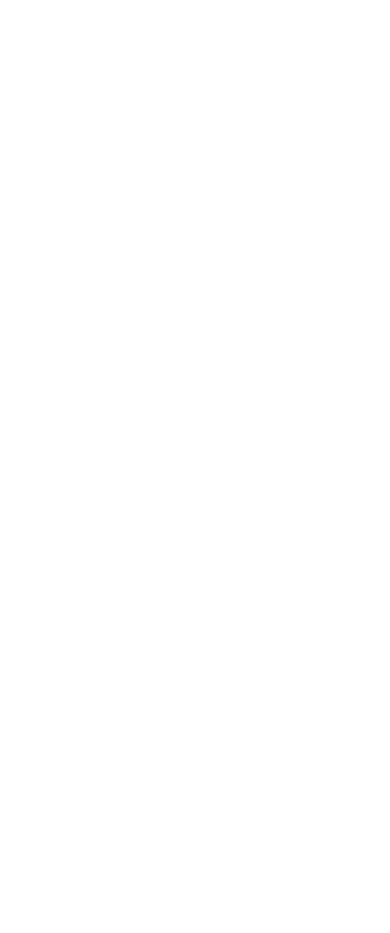
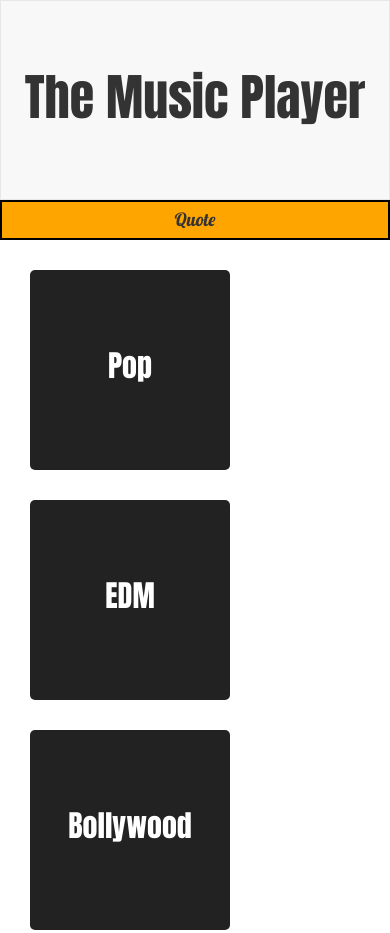
Before and after one commit to sachinmotwani99/Hacksprint_PS014_Team-Creatives, a plain HTML site: page index.html in a window 390 px wide. Shown: the top 933 px of the page. Before the commit the page ends 844 px from the top, so only its background shows below. Drawn offline with Linux system fonts and the light colour scheme.

Commit message:
Non Responsive

```diff
--- a/css/styles.css
+++ b/css/styles.css
@@ -0,0 +1,51 @@
+body{
+
+}
+#header-nav{
+	height: 200px;
+	box-shadow: 2px solid black;
+}
+#title{
+	text-align: center;
+	font-family: 'Anton', sans-serif;
+	font-size: 50px;
+	margin-top: 60px;
+}
+#quote{
+	background-color: #FFA500;
+	margin-top:-20px;
+	padding-top:5px;
+	font-family: 'Lobster', cursive;
+	height: 40px;
+	font-size: 1.3em;
+	border: 2px solid black;
+	text-align: center;
+}
+div.scrollmenu {
+  overflow: auto;
+  white-space: nowrap;
+}
+
+div.scrollmenu a {
+  display: inline-block;
+  color: white;
+  text-align: center;
+  padding: 14px;
+  text-decoration: none;
+}
+div.scrollmenu a:hover {
+  background-color: #777;
+}
+.sub-genre{
+	height: 200px;width: 200px;
+	background-color: #222;
+	color: white;
+	padding-top: 75px;
+	font-size: 30px;
+	margin-top: 30px;
+	margin-left: 30px;
+	border-radius: 5px;
+	text-align: center;
+	font-family: 'Anton', sans-serif;
+	float: left;
+}
--- a/index.html
+++ b/index.html
@@ -7,13 +7,44 @@
     <title>The Music player</title>
     <link rel="stylesheet" href="css/bootstrap.min.css">
     <link rel="stylesheet" href="css/styles.css">
+    <link href="https://fonts.googleapis.com/css2?family=Anton&display=swap" rel="stylesheet">
+    <link href="https://fonts.googleapis.com/css2?family=Lobster&display=swap" rel="stylesheet">
 </head>
 
 
-<!------------------------------body------------------------------------------------------->
+	<!-------------------------------------------------body------------------------------------------------------->
 
 
 <body>
+	<header>
+		<nav id="header-nav" class="navbar navbar-default">
+			<div id="nav-pic">
+				<p id="title">The Music Player</p>
+			</div>
+		</nav><!-- header nav -->
+	</header>
+
+	<section>
+		<div id="quote">
+			<p>Quote</p>
+		</div>
+		<div">
+			<div class="scrollmenu col-l">
+			  <div class="sub-genre">
+			  	<p>Pop</p>
+			  </div>
+			  <div class="sub-genre">
+			  	<p>EDM</p>
+			  </div>
+			  <div class="sub-genre">
+			  	<p>Bollywood</p>
+			  </div>
+			  <div class="sub-genre">
+			  	<p>Hip Hop</p>
+			  </div>
+			</div>
+		</div>
+	</section>
 
 
 
@@ -21,11 +52,10 @@
 
 
 
+	<!----------------------------- jQuery (Bootstrap JS plugins depend on it) ------------------------------------>
 
-  <!----------------------------- jQuery (Bootstrap JS plugins depend on it) ------------------------------------>
-
-  <script src="js/jquery-2.1.4.min.js"></script>
-  <script src="js/bootstrap.min.js"></script>
-  <script src="js/script.js"></script>
+  	<script src="js/jquery-2.1.4.min.js"></script>
+  	<script src="js/bootstrap.min.js"></script>
+  	<script src="js/script.js"></script>
 </body>
 </html>
```
